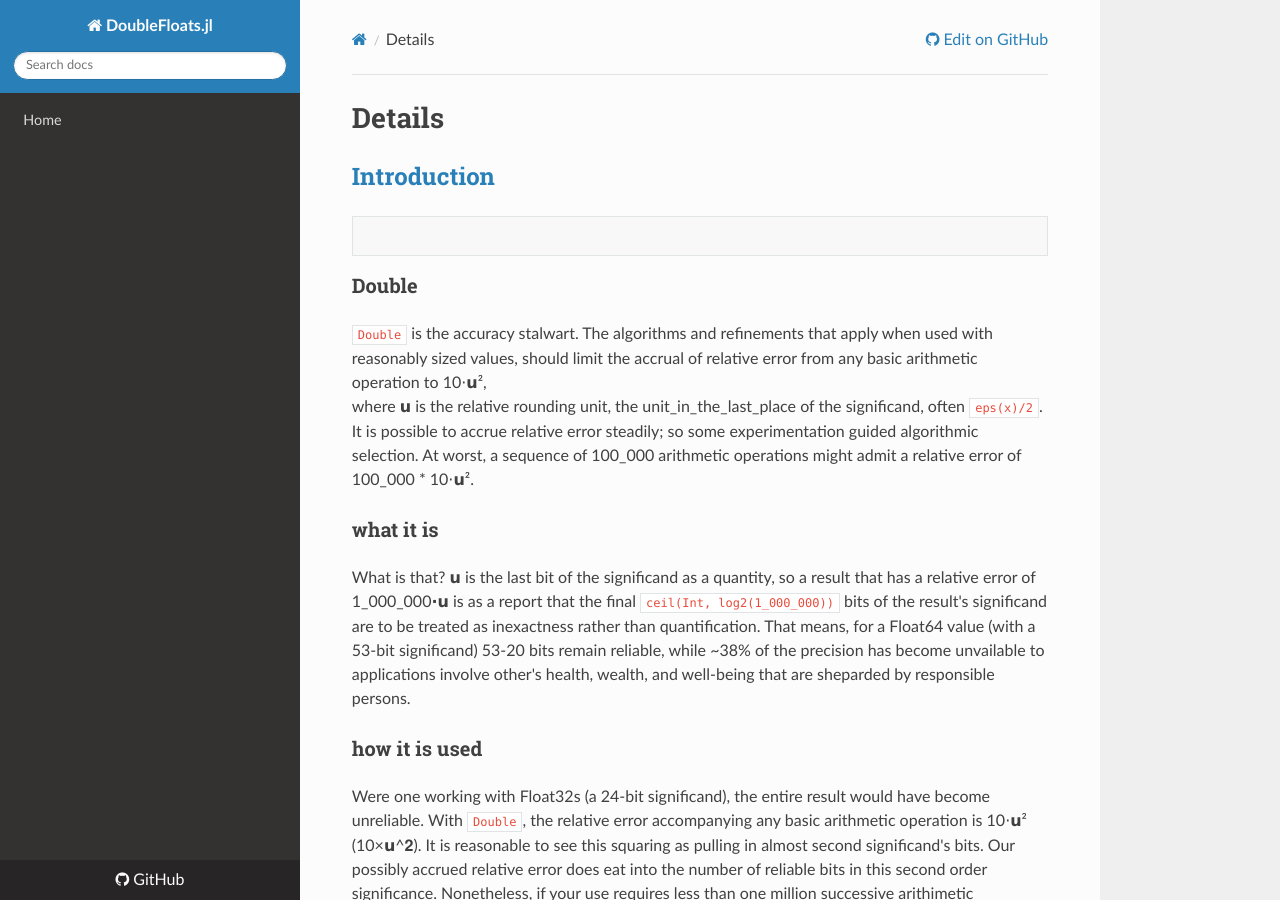
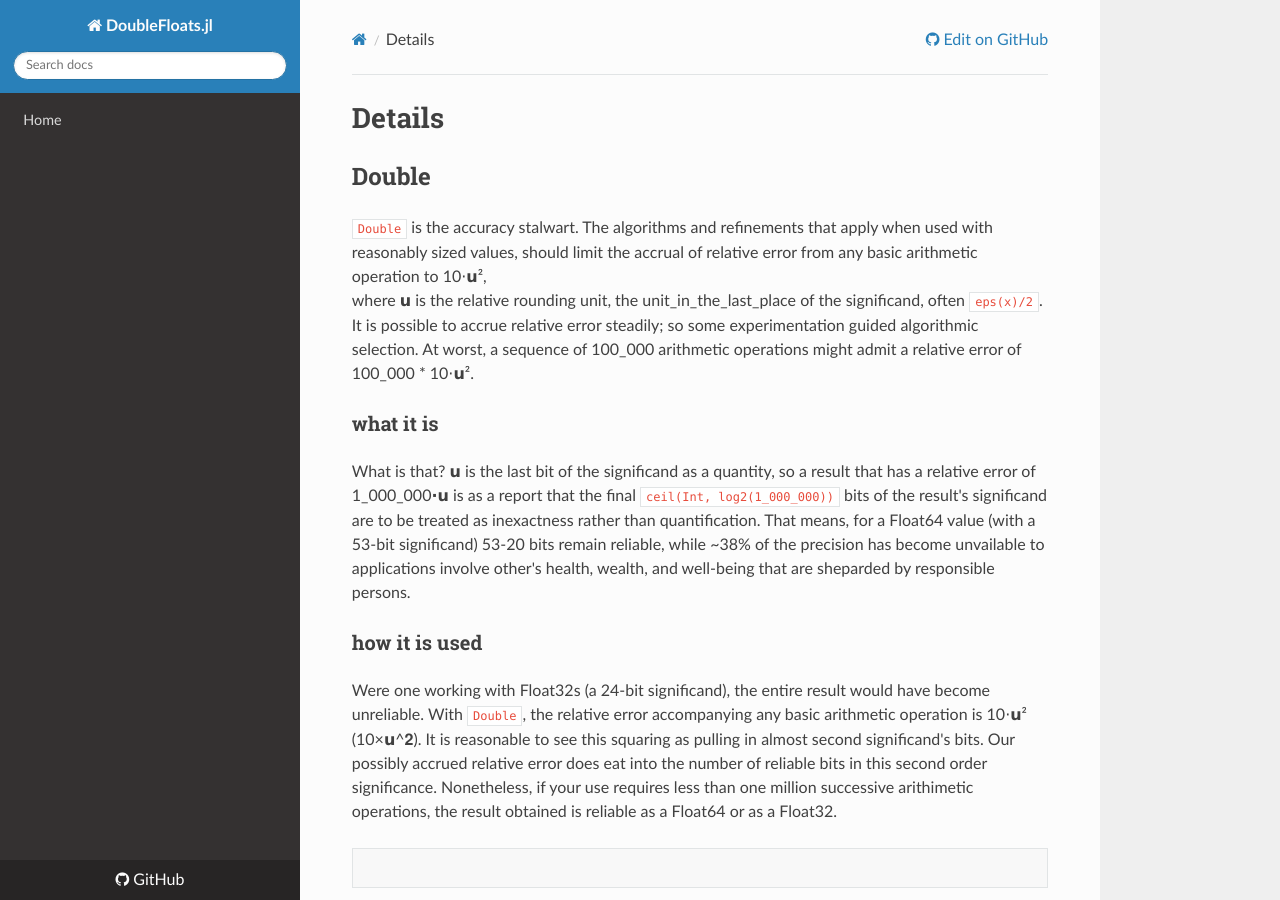
Before and after one commit to JuliaMath/DoubleFloats.jl, an MkDocs documentation site: the page built from docs/src/appropriate.md, in a window 1280 px wide and 900 px high. Built offline with MkDocs 1.6.1, drawn with Linux system fonts in a browser that asks for light colours; nearby versions of some CDN libraries; old or Windows-style settings are respelled for this version of MkDocs.

Commit message:
Update appropriate.md

````diff
--- a/docs/src/appropriate.md
+++ b/docs/src/appropriate.md
@@ -1,12 +1,7 @@
 # Details
 
-## [Introduction](https://github.com/JuliaMath/DoubleFloats.jl/blob/master/docs/src/lookingahead.md)
 
-```
-
-```
-
-### Double
+## Double
 
 
 `Double` is the accuracy stalwart.  The algorithms and refinements that apply when used with reasonably
````
